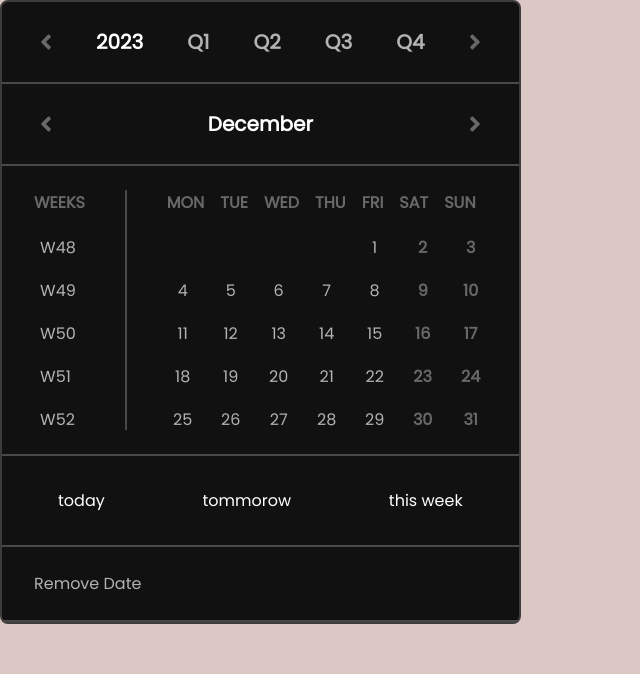
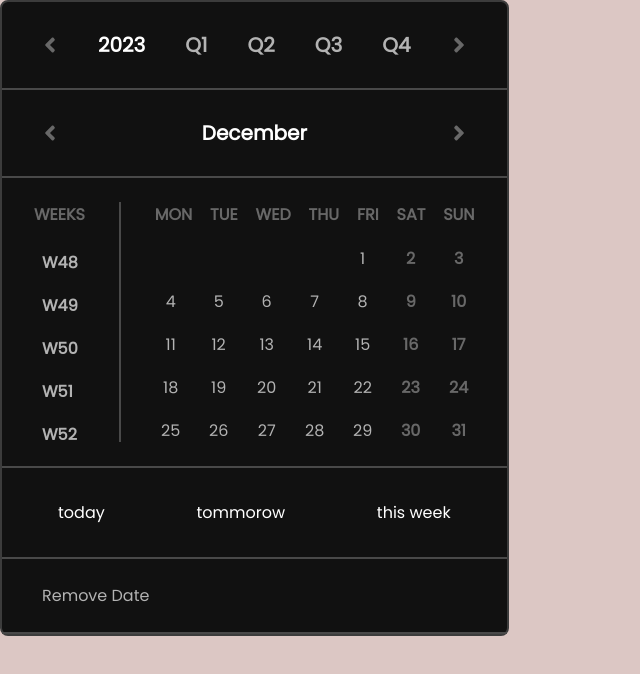
Before and after one commit to Tantanok221/Tasklander, a React (Vite) app: page / in a window 1280 px wide. Shown: the top 674 px of the page, without its empty margins (0-640 px from the left). Built offline with nearby package versions, Linux system fonts and the light colour scheme.

Commit message:
feat: Added Hold Interaction to all clickable elements

```diff
--- a/src/components/DatePicker/DatePicker.jsx
+++ b/src/components/DatePicker/DatePicker.jsx
@@ -87,7 +87,7 @@ const DatePicker = () => {
         <div className={`${style.row}`}>
           <FaAngleLeft className={style.icon} />
           <ToggleGroup.Item value={nowYear} className={style.button}>
-            <div className={`${style.highlight} ${style.text}`}>{nowYear}</div>
+            <div className={`${style.highlight} ${style.clickable} ${style.text}`}>{nowYear}</div>
           </ToggleGroup.Item>
           {ArrayOfQuater.map((item, index) => {
             return (
@@ -96,7 +96,7 @@ const DatePicker = () => {
                 value={item}
                 className={style.button}
               >
-                <div className={`${style.text} ${style.quater} `}>
+                <div className={`${style.text} ${style.clickable} ${style.quater} `}>
                   {item}
                 </div>
               </ToggleGroup.Item>
@@ -108,9 +108,11 @@ const DatePicker = () => {
           <FaAngleLeft className={style.icon} />
           <ToggleGroup.Item
             value={nowFormatMonth}
-            className={`${style.highlight} ${style.text} ${style.button}`}
+            className={`${style.button}`}
           >
+            <div className={`${style.highlight} ${style.clickable} ${style.text} `}>
             {nowFormatMonth}
+            </div>
           </ToggleGroup.Item>
           <FaAngleRight className={style.icon} />
         </div>
@@ -124,8 +126,8 @@ const DatePicker = () => {
                   key={index}
                   className={`${style.button} ${style.textContainer}`}
                 >
-                  <div className={`${style.nonHighlight} ${style.text}`}>
-                    W{item}
+                  <div className={`${style.nonHighlight} ${style.weekItem}  ${style.text}`}>
+                    {"W"+item}
                   </div>{" "}
                 </ToggleGroup.Item>
               );
--- a/src/components/DatePicker/style.module.scss
+++ b/src/components/DatePicker/style.module.scss
@@ -9,6 +9,8 @@
   color: $iconGray-onHold;
   font-weight: 500;
   font-size: 1rem;
+  border-radius: 8px;
+
 }
 
 .quater {
@@ -18,14 +20,31 @@
 }
 
 .highlight {
+  border-radius: 8px;
   color: $white;
   font-weight: 600;
 }
 .gray {
   font-size: 1rem;
+  border-radius: 8px;
   color: $iconGray;
   font-weight: 600;
 
+}
+
+.clickable {
+  padding: 4px 8px;
+  border-radius: 8px;
+}
+
+
+.icon {
+  border-radius: 8px;
+  padding: 4px 4px
+}
+
+.icon:hover {
+  background-color: $onHold;
 }
 
 // Component related styling
@@ -39,6 +58,11 @@
 .button {
   background-color: transparent;
   border: none;
+  border-radius: 8px;
+  padding: 0px;
+  :hover {
+    background-color: $onHold;
+  }
 }
 
 
@@ -46,10 +70,18 @@
 .week {
   display: flex;
   flex-direction: column;
-
+  // align-items: center;
   justify-content: space-between;
 
 }
+
+.weekItem {
+  display:inline-block;
+  padding: 4px 8px;
+  border-radius: 8px;
+  font-weight: 600;
+}
+
 .divider {
   width: 2px;
   height: 240px;
@@ -59,7 +91,7 @@
   display: flex;
   flex-direction: row;
   gap: 1rem;
-
+  justify-content: space-between;
 
 
 }
@@ -81,7 +113,9 @@
   font-style: normal;
   font-weight: 600;
   line-height: normal;
+
 }
+
 
 // 4th row
 .quickSelect {
@@ -91,6 +125,11 @@
   text-align: center;
   color: $white;
   padding: 0.5rem 1.5rem;
+  border-radius: 12px;
+}
+
+.quickSelect:hover {
+  background-color: $onHold;
 }
 
 
@@ -100,12 +139,18 @@
   font-size: 1rem;
   font-family: $font;
   font-weight: 500;
+  width: 100%;
+  border-radius: 8px;
+  padding-left: 8px;
+}
 
+.removeDate:hover {
+  background-color: $onHold;
 }
 
 // Row related styling
 .row:nth-child(1) {
-  gap: 2rem;
+  gap: 1.5rem;
   align-items: center;
 }
 
--- a/src/styles/abstract/color.scss
+++ b/src/styles/abstract/color.scss
@@ -1,6 +1,7 @@
 // Global Color Variable
 $white: #ffffff;
 $gray: #848586;
+$onHold: #3D3D3D;
 $iconGray: #686868;
 $tooltip: #AAAAAA;
 $task: #1F1F21;
```
